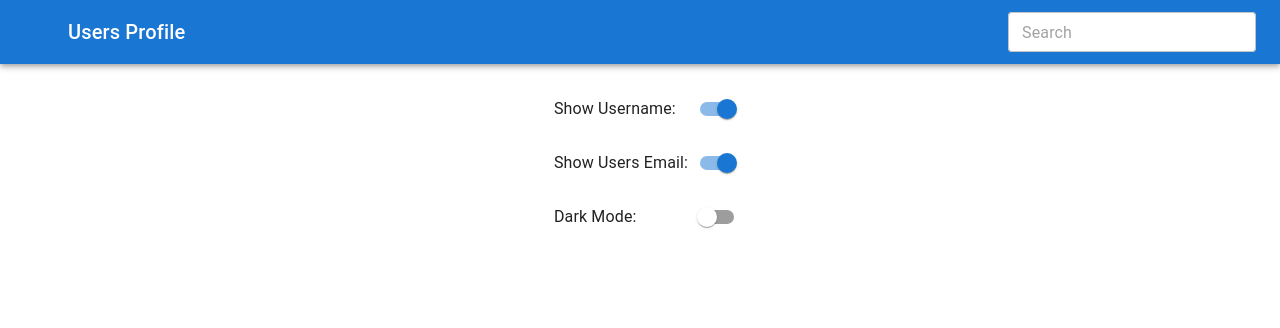
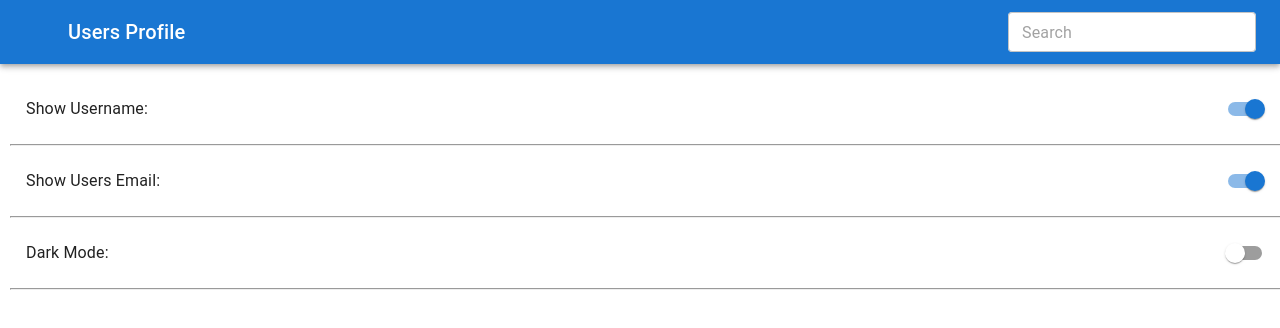
Before and after one commit to TeodorStevanovic/mui-demo, a React (Vite) app: page /settings in a window 1280 px wide. Shown: the top 328 px of the page. Built offline with nearby package versions, Linux system fonts and the light colour scheme; some icons are missing.

Commit message:
improve Settings layout styling

```diff
--- a/src/pages/Settings.jsx
+++ b/src/pages/Settings.jsx
@@ -21,25 +21,25 @@ const Settings = () => {
         margin: "10px",
       }}
     >
-      <List>
+      <List sx={{width: "100%"}}>
         <ListItem>
-          <ListItemText variant="h6">Show Username:</ListItemText>
+          <ListItemText>Show Username:</ListItemText>
           <Switch
             checked={showUsername}
             onChange={() => setShowUsername((prev) => !prev)}
           />
         </ListItem>
-
+        <hr/>
         <ListItem>
-          <ListItemText variant="h6">Show Users Email:</ListItemText>
+          <ListItemText>Show Users Email:</ListItemText>
           <Switch
             checked={showUserEmail}
             onChange={() => setShowUserEmail((prev) => !prev)}
           />
         </ListItem>
-
+        <hr/>
         <ListItem>
-          <ListItemText variant="h6">Dark Mode:</ListItemText>
+          <ListItemText>Dark Mode:</ListItemText>
           <Switch
             checked={mode === "dark"}
             onChange={() =>
@@ -47,6 +47,7 @@ const Settings = () => {
             }
           />
         </ListItem>
+        <hr/>
       </List>
     </Box>
   );
```
